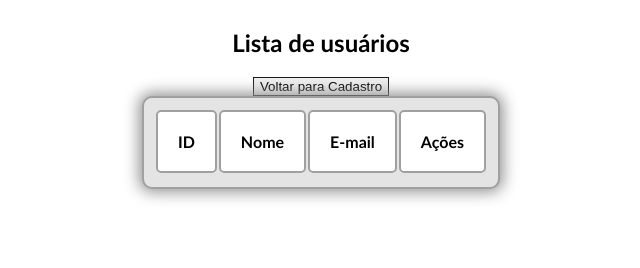
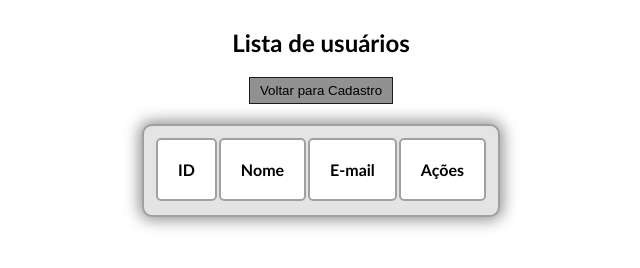
Before and after one commit to A-bacate/FormularioBackEnd, a website: page frontend/usuarios.html in a window 1280 px wide. Shown: the whole page, without its empty margins (319-959 px from the left). Drawn offline with Linux system fonts and the light colour scheme; no server answers.

```diff
--- a/frontend/styleUsers.css
+++ b/frontend/styleUsers.css
@@ -42,6 +42,12 @@
 button{
     border: solid 1px rgb(27, 27, 27);
 }
+.btn-voltar{
+    background: #919191;
+    width: auto;
+    padding: 5px 10px;
+    margin-bottom: 20px;
+}
 .btn-excluir{
     font-size: medium;
     background: rgb(187, 25, 25);
```
